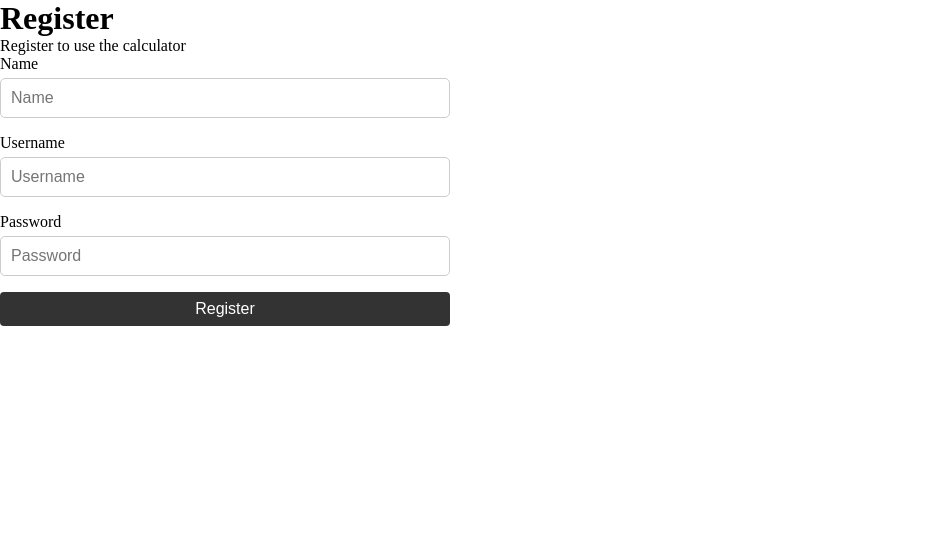
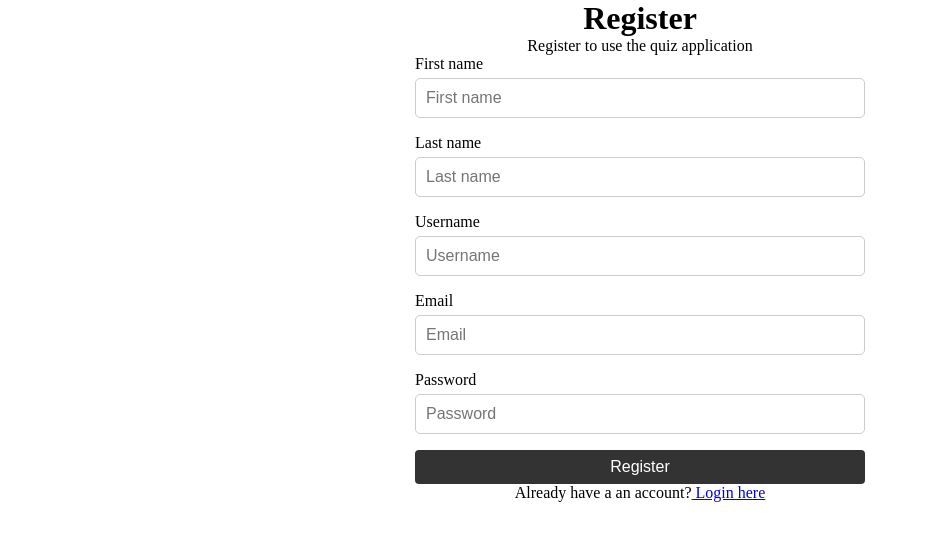
Before and after one commit to fullstack-super-team/frontend, a Vue app: page /register in a window 1280 px wide. Shown: the top 540 px of the page, without its empty margins (0-928 px from the left). Built offline with nearby package versions, Linux system fonts and the light colour scheme.

Commit message:
Validation on login and register fields
Added fields and updated input.Vue component with required validation

```diff
--- a/src/components/Input.vue
+++ b/src/components/Input.vue
@@ -5,13 +5,17 @@ defineProps({
   placeholder: String,
   modelValue: String,
   type: String,
+  required: {
+    type: Boolean,
+    default: false,
+  }
 })
 </script>
 
 <template>
   <div class="input-wrapper">
     <label>{{ label }}</label>
-    <input :id="label" class="input" :placeholder="placeholder" :type="type" v-model="model" />
+    <input :id="label" class="input" :placeholder="placeholder" :type="type" :value="modelValue" @input="emit('update:modelValue', $event.target.value)" :required="required" />
   </div>
 </template>
 
--- a/src/views/LoginView.vue
+++ b/src/views/LoginView.vue
@@ -7,7 +7,7 @@ import { useRouter } from 'vue-router';
 const router = useRouter();
 
 const formValues = reactive({
-  username: "",
+  email: "",
   password: "",
 });
 
@@ -26,12 +26,13 @@ async function login() {
 <template>
   <main>
     <h1>Login</h1>
-    <p>Login to use the calculator</p>
+    <p>Login to the quiz application</p>
     <form @submit.prevent="login">
-      <Input label="Username" placeholder="Username" v-model="formValues.username" />
-      <Input label="Password" placeholder="Password" v-model="formValues.password" type="password" />
+      <Input label="Email" placeholder="Email" v-model="formValues.email" required/>
+      <Input label="Password" placeholder="Password" v-model="formValues.password" type="password" required/>
       <button type="submit">Login</button>
     </form>
+    <p>Not already a user? <router-link to="/register"> Register here</router-link></p>
   </main>
 </template>
 
@@ -40,6 +41,7 @@ async function login() {
 main {
   display: flex;
   flex-direction: column;
+  align-items: center;
 }
 
 form {
--- a/src/views/RegisterView.vue
+++ b/src/views/RegisterView.vue
@@ -7,8 +7,10 @@ import { useRouter } from 'vue-router';
 const router = useRouter();
 
 const formValues = reactive({
-  name: "",
+  firstName: "",
+  lastName: "",
   username: "",
+  email: "",
   password: "",
 });
 
@@ -27,13 +29,16 @@ async function register() {
 <template>
   <main>
     <h1>Register</h1>
-    <p>Register to use the calculator</p>
+    <p>Register to use the quiz application</p>
     <form @submit.prevent="register">
-      <Input label="Name" placeholder="Name" v-model="formValues.name" />
-      <Input label="Username" placeholder="Username" v-model="formValues.username" />
-      <Input label="Password" placeholder="Password" type="password" v-model="formValues.password" />
+      <Input label="First name" placeholder="First name" v-model="formValues.firstName" required/>
+      <Input label="Last name" placeholder="Last name" v-model="formValues.lastName" required/>
+      <Input label="Username" placeholder="Username" v-model="formValues.username" required/>
+      <Input label="Email" placeholder="Email" v-model="formValues.email" required/>
+      <Input label="Password" placeholder="Password" type="password" v-model="formValues.password" required/>
       <button type="submit">Register</button>
     </form>
+    <p>Already have a an account?<router-link to="/login"> Login here</router-link></p>
   </main>
 </template>
 
@@ -42,6 +47,7 @@ async function register() {
 main {
   display: flex;
   flex-direction: column;
+  align-items: center;
 }
 
 form {
```
